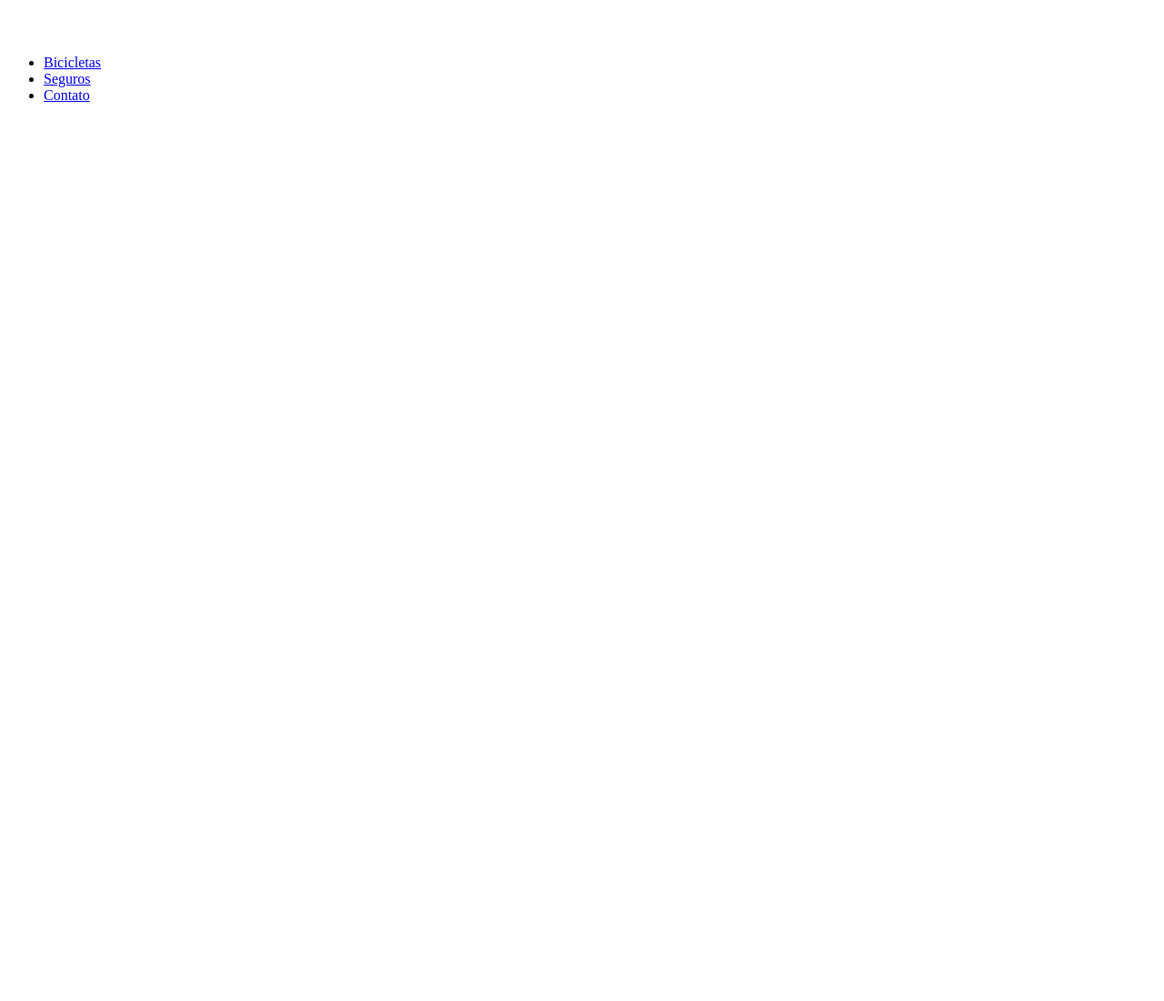
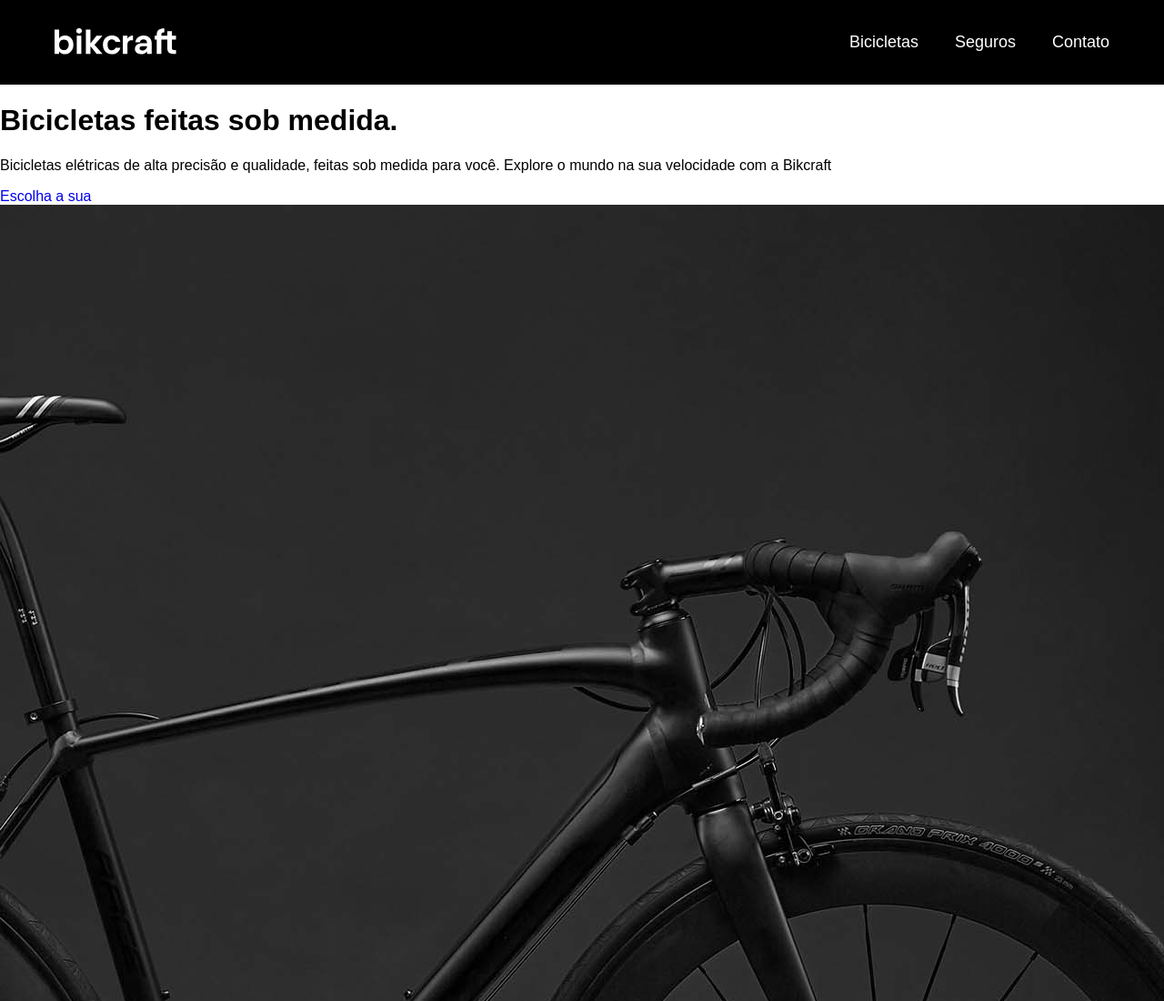
Before and after one commit to beagroh/bikcraft, a plain HTML site: page index.html in a window 1280 px wide. Shown: the top 1100 px of the page at 91% size. Before the commit the page ends 800 px from the top, so only its background shows below. Drawn offline with Linux system fonts and the light colour scheme.

Commit message:
introdução

```diff
--- a/index.html
+++ b/index.html
@@ -12,15 +12,28 @@
     </head>
 
     <body>
-        <header>
-            <img src="./img/bikcraft.svg" alt="Bikcraft">
+        <header class="header-bg">
+            <div class="header">
+            <a href="./">
+                <img src="./img/bikcraft.svg" alt="Bikcraft"</a>
             <nav aria-label="primaria">
-                <ul>
+                <ul class="header-menu">
                     <li><a href="./bicicletas.html">Bicicletas</a></li>
                     <li><a href="./seguros.html">Seguros</a></li>
                     <li><a href="./contato.html">Contato</a></li>
                 </ul>
             </nav>
+        </div>
         </header>
+
+        <main class="introducao-bg">
+            <div class="introducao">
+                <h1>Bicicletas feitas sob medida.</h1>
+                <p>Bicicletas elétricas de alta precisão e qualidade, feitas sob medida para você.
+                    Explore o mundo na sua velocidade com  a Bikcraft</p>
+                    <a href="./bicicletas.html">Escolha a sua</a>
+                    <img src="./img/fotos/introducao.jpg" alt="Bicicleta elétrica preta.">
+            </div>
+        </main>
     </body>
 </html>
--- a/style.css
+++ b/style.css
@@ -0,0 +1,89 @@
+body {
+    margin: 0px;
+    font-family: Arial, Helvetica, sans-serif;
+}
+
+ul {
+    margin: 0px;
+    padding: 0px;
+    list-style: none;
+}
+
+a {
+    text-decoration: none;
+}
+
+.header-bg {
+    background-color: #000000;
+}
+
+.header {
+    display: flex;
+    flex-wrap: wrap;
+    gap: 20px;
+    justify-content: space-between;
+    align-items: center;
+    box-sizing: border-box;
+    padding: 20px;
+    max-width: 1200px;
+    margin-left: auto;
+    margin-right: auto;
+}
+
+.header-menu {
+     display: flex;
+     flex-wrap: wrap;
+     gap: 40px;
+}
+
+.header-menu a {
+    color: #ffffff;
+    padding: 16px 0px;
+    display: inline-block;
+    font-size:  18px;
+    position: relative;
+}
+
+.header-menu a:after {
+    content: "";
+    display: block;
+    height: 2px;
+    width: 0px;
+    background: #ffffff;
+    margin-top: 4px;
+    transition: 0.3s;
+    position: absolute;
+}
+
+.header-menu a:hover:after {
+    width: 100%;
+}
+
+@media (max-width: 800px) {
+    .header-menu {
+        gap: 20px;
+    }
+    .header-menu a {
+        background: #111111;
+        padding: 12px 16px;
+        border-radius: 4px;
+    }
+
+    .header-menu a:hover {
+        background: #2e2e2e;
+    }
+}
+
+.header a:after {
+    display: none;
+}
+
+@media (max-width: 600px) {
+    .header-menu {
+        gap: 12px;
+    }
+    .header-menu a  {
+        padding: 8px 12px;
+        font-size: 14px;
+    }
+}
```
